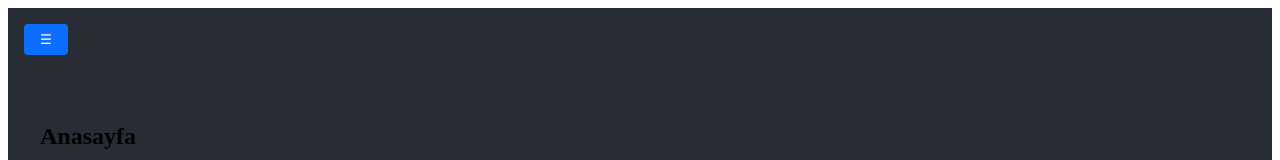
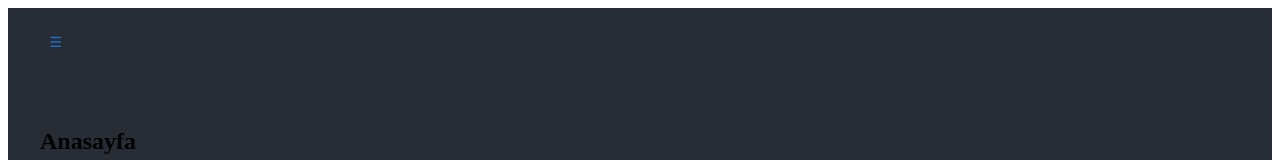
Before and after one commit to halitdip/ElektronReact, a React app: page / in a window 1280 px wide. Shown: the top 160 px of the page. Built offline with nearby package versions, Linux system fonts and the light colour scheme.

Commit message:
Use MUI for UI components

```diff
--- a/package.json
+++ b/package.json
@@ -22,6 +22,9 @@
     "react": "^19.1.0",
     "react-dom": "^19.1.0",
     "react-router-dom": "^6.22.2",
+    "@mui/material": "^5.15.11",
+    "@emotion/react": "^11.11.1",
+    "@emotion/styled": "^11.11.0",
     "wait-on": "^8.0.3",
     "webpack": "^5.99.9",
     "webpack-cli": "^6.0.1"
--- a/src/components/Button.jsx
+++ /dev/null
@@ -1,19 +0,0 @@
-import React from 'react';
-
-export default function Button({ children, ...props }) {
-  return (
-    <button
-      style={{
-        padding: '0.5rem 1rem',
-        background: '#0d6efd',
-        color: '#fff',
-        border: 'none',
-        borderRadius: '4px',
-        cursor: 'pointer',
-      }}
-      {...props}
-    >
-      {children}
-    </button>
-  );
-}
--- a/src/components/Sidebar.jsx
+++ b/src/components/Sidebar.jsx
@@ -1,6 +1,6 @@
 import React from 'react';
 import { Link } from 'react-router-dom';
-import Button from './Button';
+import Button from '@mui/material/Button';
 
 const menuStyle = {
   position: 'fixed',
--- a/src/index.jsx
+++ b/src/index.jsx
@@ -1,7 +1,7 @@
 import React, { useState } from 'react';
 import { createRoot } from 'react-dom/client';
 import { BrowserRouter, Routes, Route } from 'react-router-dom';
-import Button from './components/Button';
+import Button from '@mui/material/Button';
 
 import Home from './pages/Home';
 import About from './pages/About';
```
Also changed, not shown: 1 other file (tests, documents, lock files or other folders).
